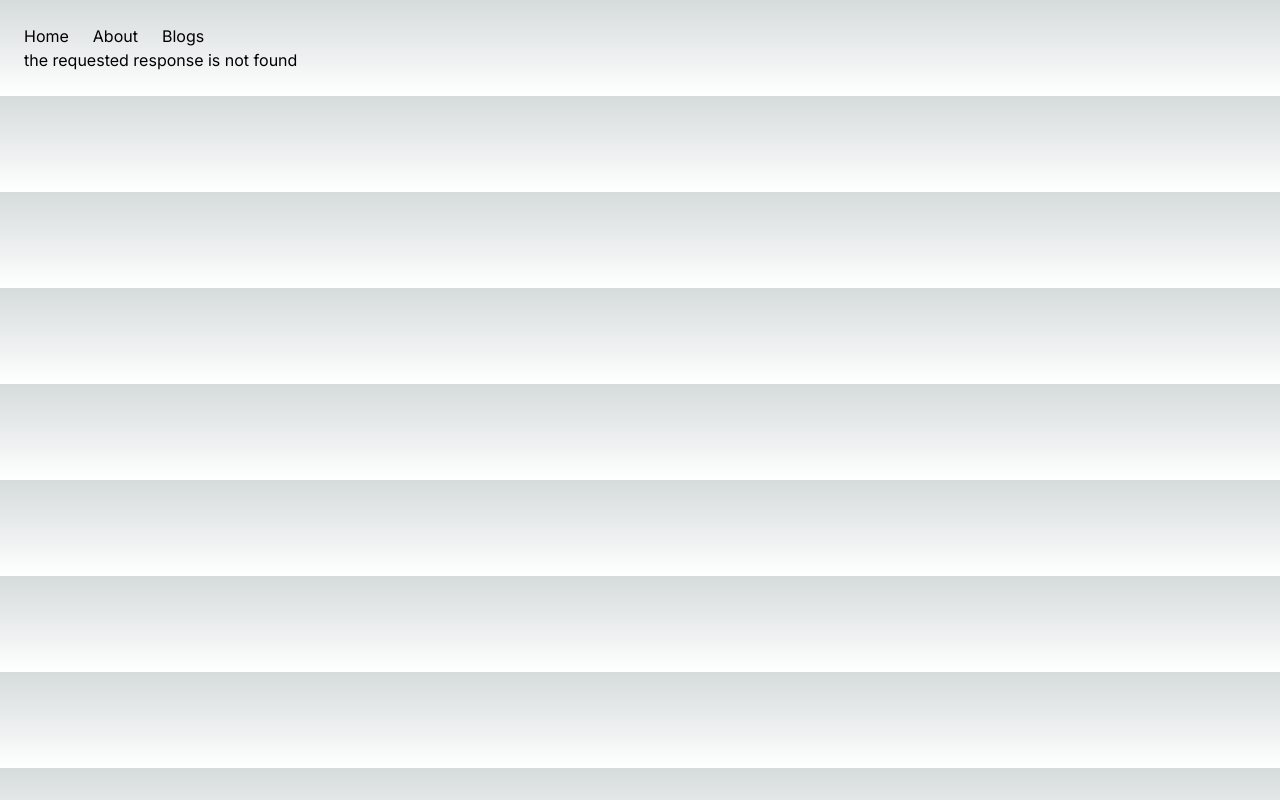
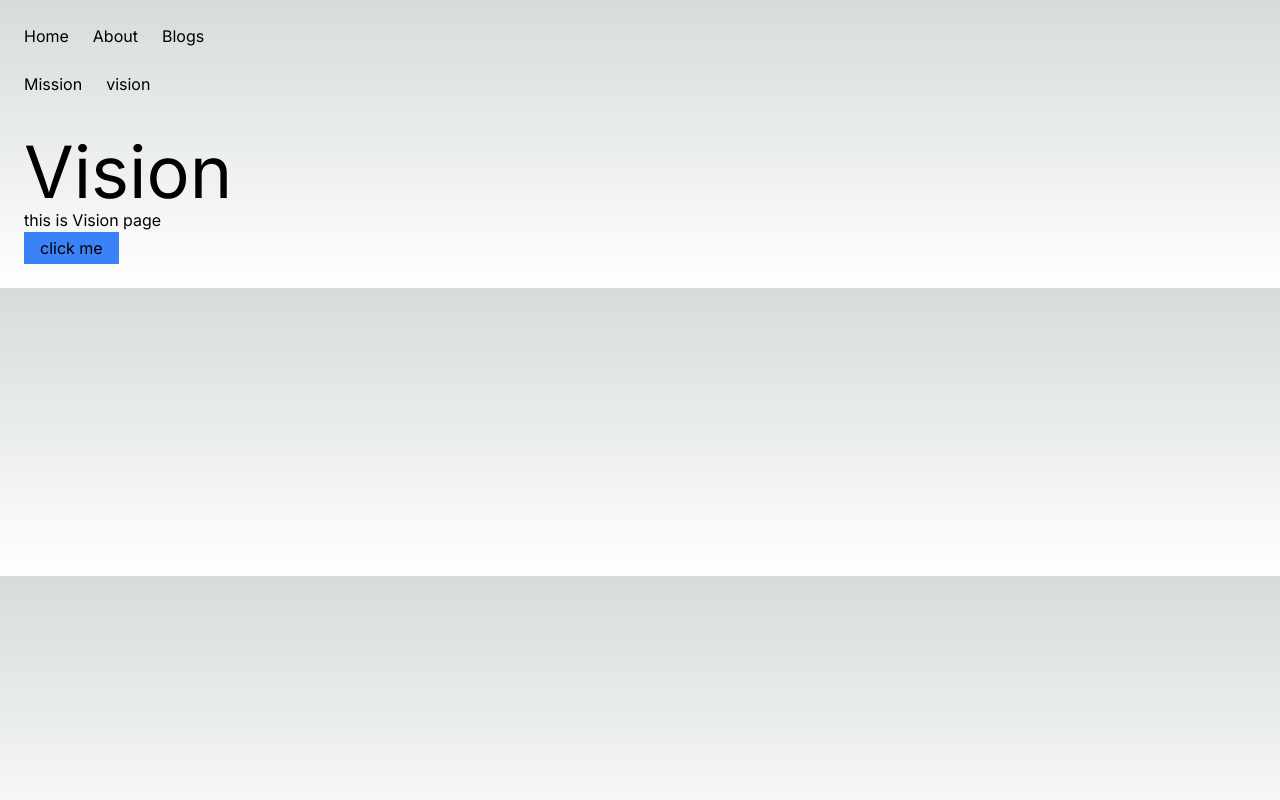
Before and after one commit to asib11/nextjs-bootcamp, a Next.js app: page /about/vision in a window 1280 px wide. Before the commit this address had no page. Built offline with nearby package versions, Linux system fonts and the light colour scheme.

Commit message:
client side and server side components together

```diff
--- a/app/about/layout.js
+++ b/app/about/layout.js
@@ -7,7 +7,7 @@ function layout({ children }) {
             <nav>
                 <ul className="flex gap-6">
                     <li><Link href="/about/mission">Mission</Link></li>
-                    <li><Link href="/about/vission">vission</Link></li>
+                    <li><Link href="/about/vision">vision</Link></li>
                 </ul>
             </nav>
             {children}
--- a/app/about/page.js
+++ b/app/about/page.js
@@ -1,6 +1,6 @@
 
 export default function About() {
-    throw new error('i make a error')
+
     return (
       <main className="">
         <div className="mt-10">
--- /dev/null
+++ b/app/about/vision/page.js
@@ -0,0 +1,16 @@
+import Button from '@/app/components/button';
+import React from 'react';
+
+const Vision = () => {
+    return (
+        <main className="">
+            <div className="mt-10">
+                <h1 className="text-7xl">Vision</h1>
+                this is Vision page
+            </div>
+            <Button></Button>
+        </main>
+    );
+};
+
+export default Vision;
--- /dev/null
+++ b/app/components/button.js
@@ -0,0 +1,9 @@
+'use client'
+import React from 'react';
+const Button = () => {
+    return (
+        <button className=" bg-blue-500 px-4 py-1" onClick={console.log('i have clicked here')}>click me</button>
+    );
+};
+
+export default Button;
```
